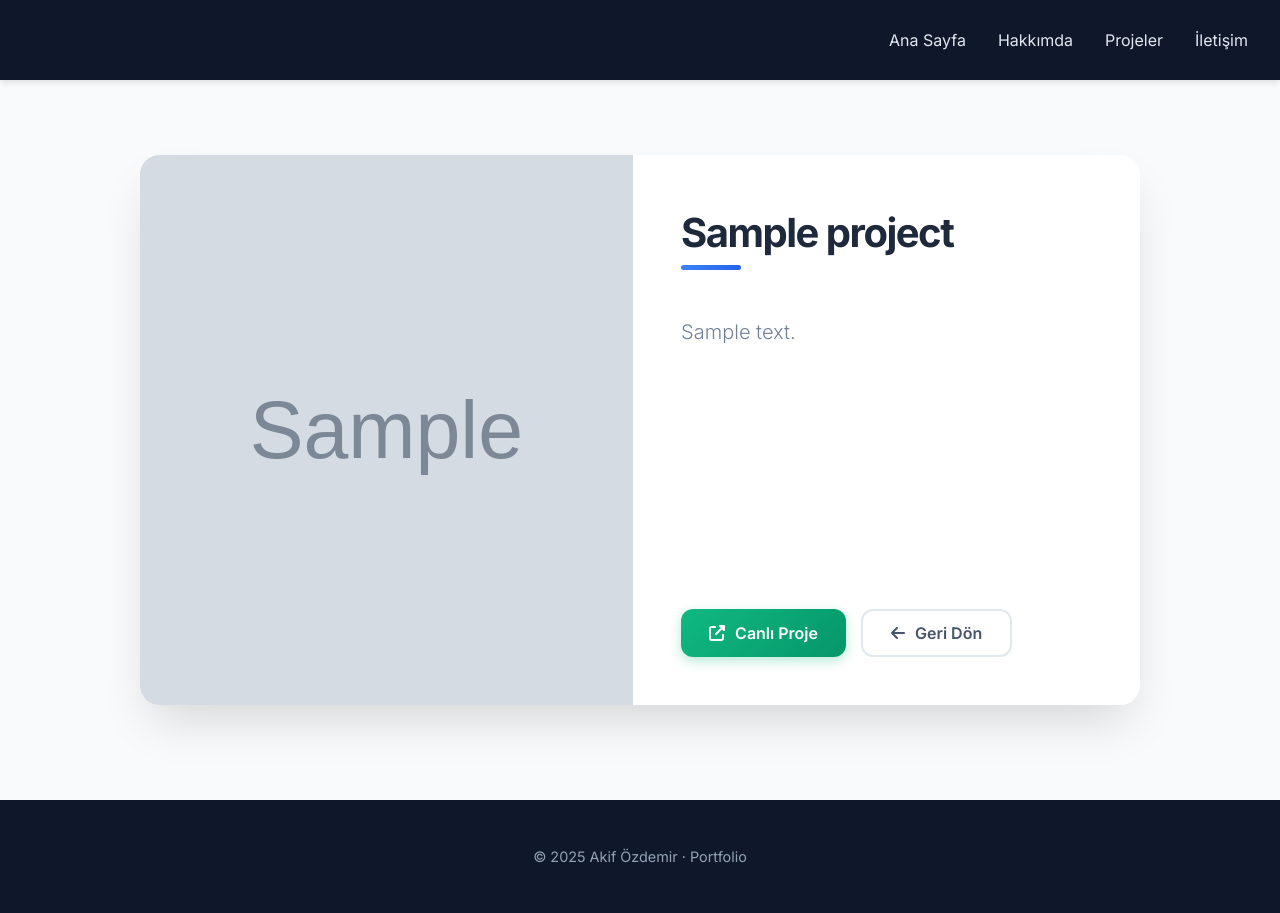
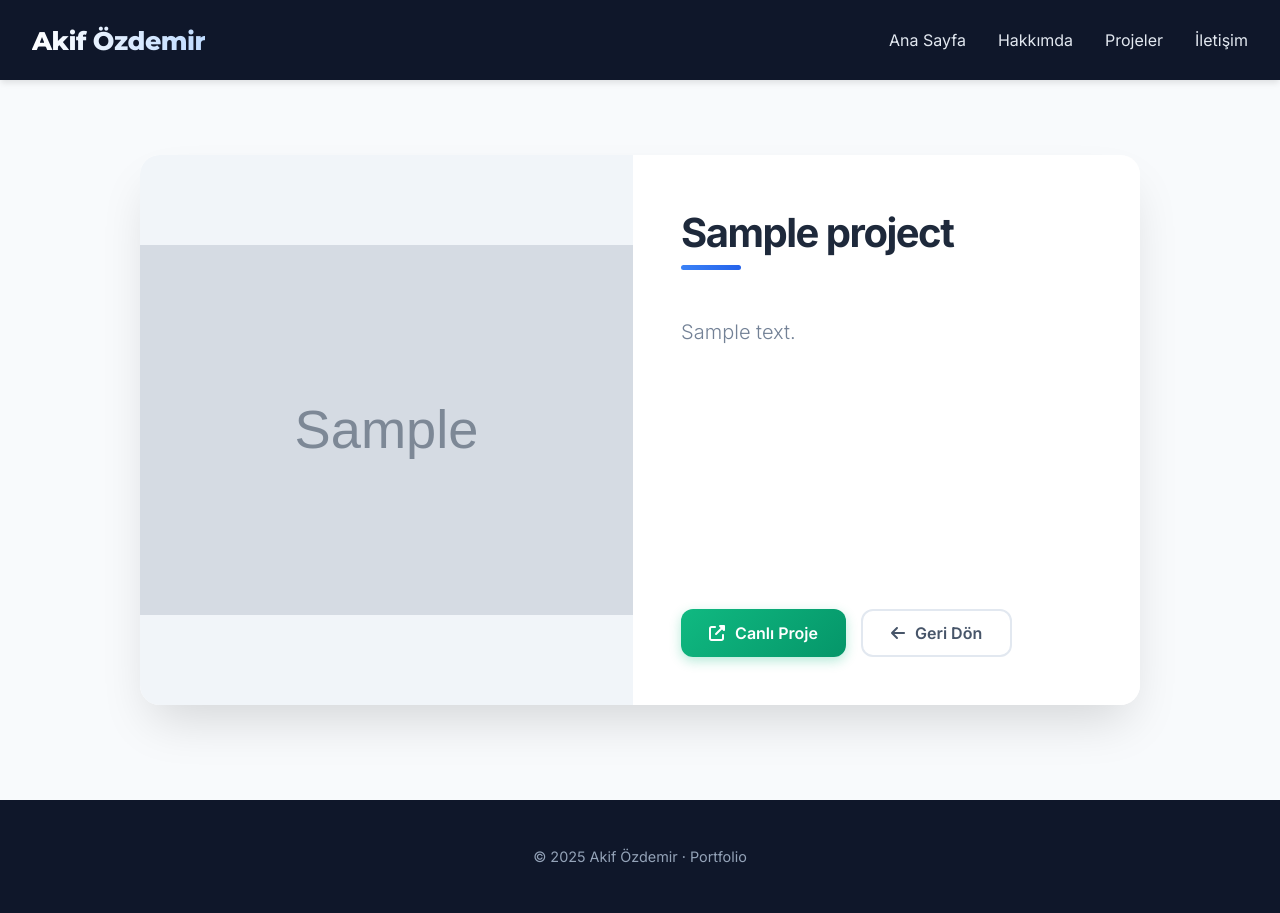
Before and after one commit to akfoz45/Portfolio-System, a Django app: page /project/1/ in a window 1280 px wide. Run offline with Django 5.2, Linux system fonts and the light colour scheme; tables that the repository leaves empty hold one stand-in row (values such as "Sample post"); grey boxes marked "Sample" are stand-in pictures; some libraries are stand-ins or nearby versions.

Commit message:
App update 5

```diff
--- a/portfolio/models.py
+++ b/portfolio/models.py
@@ -3,19 +3,18 @@ from django.db import models
 class Project(models.Model):
     title = models.CharField(max_length=100, verbose_name="Proje Başlığı")
     description = models.TextField(verbose_name="Açıklama")
-    image = models.ImageField(upload_to='portfolio/images/', verbose_name="Proje Görseli")
+    image = models.ImageField(upload_to='portfolio/images/', verbose_name="Proje Görseli", blank=True)
     url = models.URLField(blank=True, verbose_name="Proje Linki")
 
     def __str__(self):
         return self.title
-
 
 class Profile(models.Model):
     full_name = models.CharField(max_length=100, default="", verbose_name="Ad Soyad")
     subtitle = models.CharField(max_length=200, default="", verbose_name="Alt Başlık (Ünvan)")
     avatar = models.ImageField(upload_to='portfolio/avatar/', blank=True, null=True, verbose_name="Profil Fotoğrafı")
     about_title = models.CharField(max_length=100, default="", verbose_name="Hakkımda Başlığı")
-    about_text = models.TextField(default="", verbose_name="Hakkımda Yazısı" )
+    about_text = models.TextField(default="", verbose_name="Hakkımda Yazısı")
 
     def __str__(self):
         return "Kişisel Bilgiler (Profile)"
--- a/portfolio/static/portfolio/css/styles.css
+++ b/portfolio/static/portfolio/css/styles.css
@@ -1,4 +1,4 @@
-@import url('https://fonts.googleapis.com/css2?family=Inter:wght@300;400;600;700&display=swap');
+@import url('https://fonts.googleapis.com/css2?family=Inter:wght@300;400;600;700&family=Montserrat:wght@700;800&display=swap');
 
 html, body {
     overflow-x: hidden;
@@ -24,7 +24,7 @@ body {
 
 nav {
     display: flex;
-    justify-content: flex-end;
+    justify-content: space-between;
     align-items: center;
     padding: 0 2rem;
     background: #0f172a;
@@ -36,6 +36,38 @@ nav {
     height: 80px;
     z-index: 1000;
     transition: padding 0.3s;
+}
+
+.nav-brand {
+    font-family: 'Montserrat', sans-serif;
+    font-size: 1.6rem;
+    font-weight: 800;
+    color: white !important;
+    text-decoration: none;
+    letter-spacing: -0.5px;
+    margin-left: 0 !important;
+    background: linear-gradient(to right, #fff, #bfdbfe);
+    -webkit-background-clip: text;
+    -webkit-text-fill-color: transparent;
+}
+
+/* Sağ Taraftaki Linkleri Kapsayan Kutu */
+.nav-links {
+    display: flex;
+    align-items: center;
+}
+
+.nav-links a {
+    margin-left: 2rem;
+    text-decoration: none;
+    color: #e2e8f0;
+    font-weight: 500;
+    font-size: 1rem;
+    transition: 0.3s;
+}
+
+.nav-links a:hover {
+    color: #38bdf8;
 }
 
 nav a {
@@ -514,20 +546,24 @@ input[type=file]:hover {
 .project-image-side {
     flex: 1.2;
     position: relative;
-    background-color: #e2e8f0;
-    min-height: 300px;
+    background-color: #f1f5f9;
+    min-height: 400px;
+    display: flex;
+    align-items: center;
+    justify-content: center;
+    overflow: hidden;
 }
 
 .project-image-side img {
     width: 100%;
     height: 100%;
-    object-fit: cover;
+    object-fit: contain;
     display: block;
     transition: transform 0.5s ease;
 }
 
 .project-detail-card:hover .project-image-side img {
-    transform: scale(1.03);
+    transform: scale(1.05);
 }
 
 .project-content-side {
@@ -625,3 +661,8 @@ input[type=file]:hover {
         justify-content: center;
     }
 }
+
+.carousel-control-prev-icon,
+.carousel-control-next-icon {
+    filter: invert(1) grayscale(100);
+}
--- a/portfolio/templates/portfolio/base.html
+++ b/portfolio/templates/portfolio/base.html
@@ -11,10 +11,16 @@
 <body>
 
 <nav>
-  <a href="{% url 'home' %}#header">Ana Sayfa</a>
-  <a href="{% url 'home' %}#about">Hakkımda</a>
-  <a href="{% url 'home' %}#portfolio">Projeler</a>
-  <a href="{% url 'home' %}#contact">İletişim</a>
+  <a href="{% url 'home' %}" class="nav-brand">
+      {{ profile.full_name|default:"Akif Özdemir" }}
+  </a>
+
+  <div class="nav-links">
+      <a href="{% url 'home' %}#header">Ana Sayfa</a>
+      <a href="{% url 'home' %}#about">Hakkımda</a>
+      <a href="{% url 'home' %}#portfolio">Projeler</a>
+      <a href="{% url 'home' %}#contact">İletişim</a>
+  </div>
 </nav>
 
 {% block content %}
@@ -24,5 +30,7 @@
   © 2025 Akif Özdemir · Portfolio
 </footer>
 
+<script src="https://cdn.jsdelivr.net/npm/bootstrap@5.3.3/dist/js/bootstrap.bundle.min.js"></script>
+
 </body>
 </html>
--- a/portfolio/templates/portfolio/detail.html
+++ b/portfolio/templates/portfolio/detail.html
@@ -10,7 +10,8 @@
             {% else %}
                 <img src="https://picsum.photos/800/1000" alt="Placeholder">
             {% endif %}
-            <div class="image-overlay"></div> </div>
+            <div class="image-overlay"></div>
+        </div>
 
         <div class="project-content-side">
             <div class="content-header">
--- a/portfolio/templates/portfolio/form_edit.html
+++ b/portfolio/templates/portfolio/form_edit.html
@@ -38,7 +38,7 @@
                     </button>
                 </div>
             </form>
-        </div>
+            </div>
     </div>
 </div>
 {% endblock %}
```
Also changed, not shown: portfolio/admin.py (line endings or trailing spaces), portfolio/migrations/0005_projectimage.py (added), portfolio/migrations/0006_delete_projectimage.py (added).
